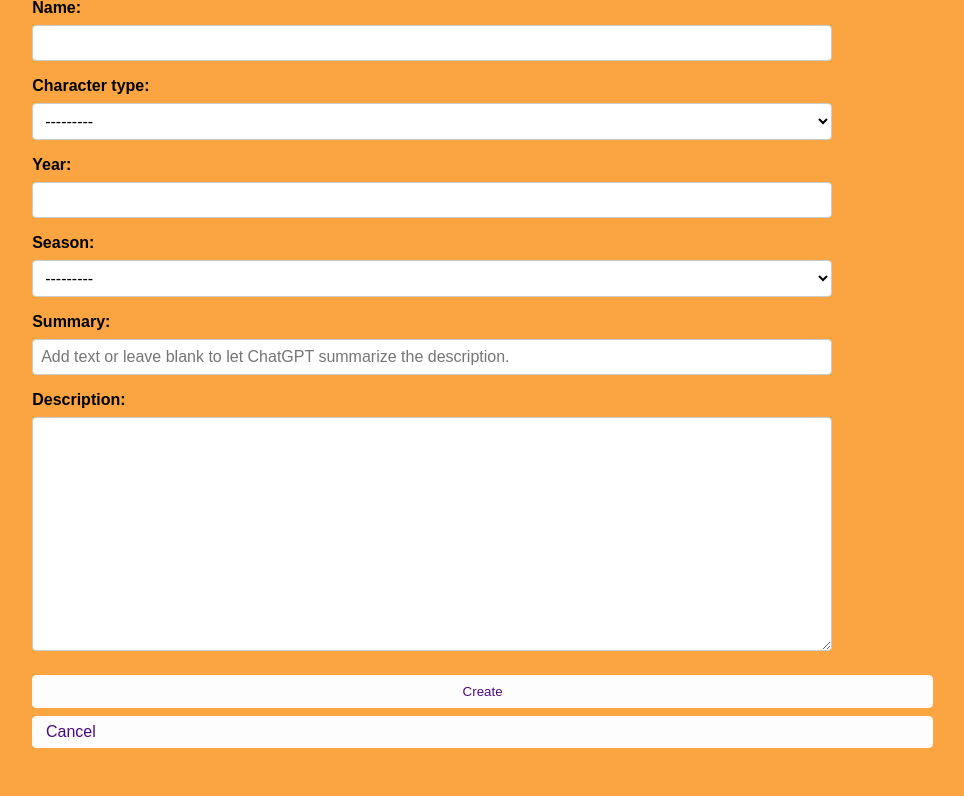
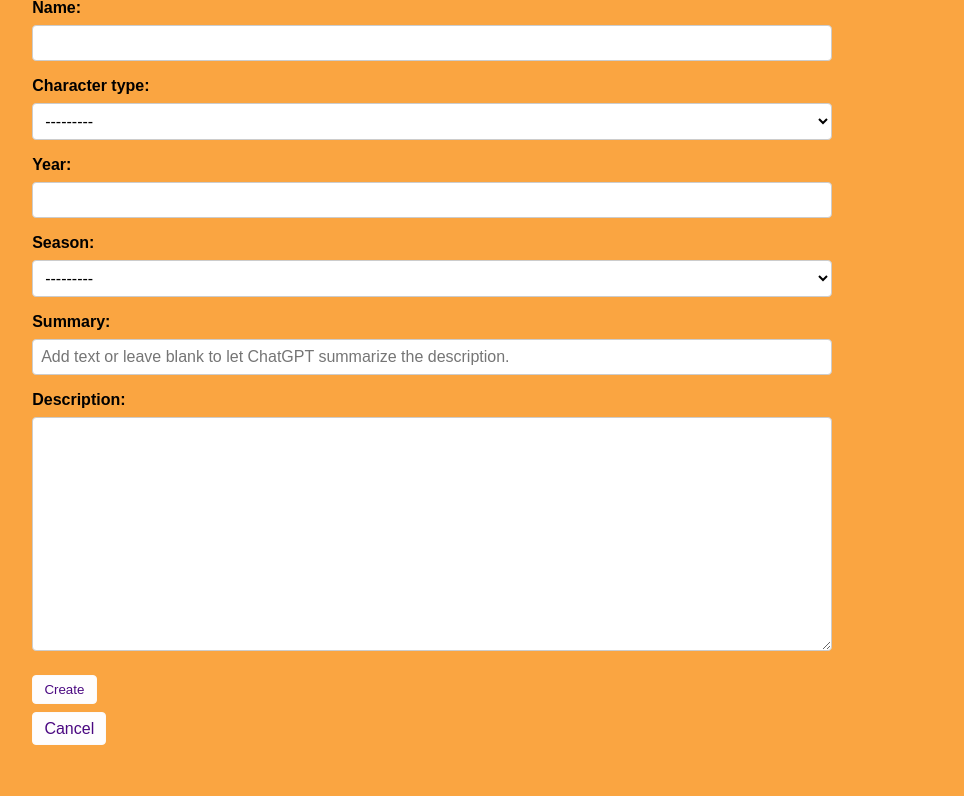
Before and after one commit to JoakimKv/arsmagica_seasons, a Django app: page /seasons/create/ in a window 1280 px wide. Shown: the part 693-1489 px from the top of the page, without its empty margins (163-1127 px from the left). After the commit the page ends 1438 px from the top, so only its background shows below. Run offline with Django 5.2, Linux system fonts and the light colour scheme; the visitor is signed in with stand-in values (Sample User, id 1).

Commit message:
Fixed test and look and layout of html pages and made changes in 'style.css'.

```diff
--- a/arsmagica_seasons/arsmagica_seasons_app/static/style.css
+++ b/arsmagica_seasons/arsmagica_seasons_app/static/style.css
@@ -208,6 +208,7 @@ form {
 form input[type="submit"],
 button[type="submit"],
 .btn-action {
+  align-self: start;
   width: auto;
   display: inline-block;
   min-width: 8rem;
@@ -273,6 +274,13 @@ button[type="submit"],
   transition: background 0.2s ease;
 }
 
+.btn-action.cancel {
+  background: #fefdfd;
+  border-color: #fbfafa;
+  min-width: auto;
+  padding: 0.4rem 0.7rem !important;
+}
+
 .btn-action:hover {
   background: #788086;
   color: rgb(147, 103, 103);
@@ -288,15 +296,10 @@ button[type="submit"],
   background: #d4c8c8;
 }
 
-/* Neutral "Cancel" variant */
-.btn-action.cancel {
-  background: #fefdfd;
-  border-color: #fbfafa;
-}
-
 .btn-action.cancel:hover {
   background: #f7f6f6;
 }
+
 
 /* ===================== */
 /* Authentication forms  */
--- a/arsmagica_seasons/arsmagica_seasons_app/templates/seasons/seasonal_work_confirm_delete.html
+++ b/arsmagica_seasons/arsmagica_seasons_app/templates/seasons/seasonal_work_confirm_delete.html
@@ -15,7 +15,7 @@
 
 <form method="post">
   {% csrf_token %}
-  <input type="submit" value="Yes, delete it" class="btn-action">
-  <a href="{% url 'index' %}" class="btn-action">Cancel</a>
+  <input type="submit" value="Yes, delete it" class="btn-action danger">
+  <a href="{% url 'index' %}" class="btn-action cancel">Cancel</a>
 </form>
 {% endblock %}
--- a/arsmagica_seasons/arsmagica_seasons_app/templates/seasons/seasonal_work_form.html
+++ b/arsmagica_seasons/arsmagica_seasons_app/templates/seasons/seasonal_work_form.html
@@ -62,10 +62,14 @@
       {% endfor %}
     </div>
 
-    <button type="submit" class="btn-action cancel">
-      {% if work %}Save Changes{% else %}Create{% endif %}
-    </button>
-    <a href="{% url 'index' %}" class="btn-action cancel">Cancel</a>
+    <div class="mb-3">
+      <button type="submit" class="btn-action cancel">
+        {% if work %}Save Changes{% else %}Create{% endif %}
+      </button>
+    </div>
+    <div class="mb-3">
+      <a href="{% url 'index' %}" class="btn-action cancel">Cancel</a>
+    </div>
   </form>
 
   {% if work %}
```
Also changed, not shown: arsmagica_seasons/arsmagica_seasons/settings.py (+8 -4 lines), arsmagica_seasons/arsmagica_seasons_app/templates/auth/delete_account.html (+6 -2 lines), arsmagica_seasons/arsmagica_seasons_app/tests/integration_test.py (+31 -12 lines).
